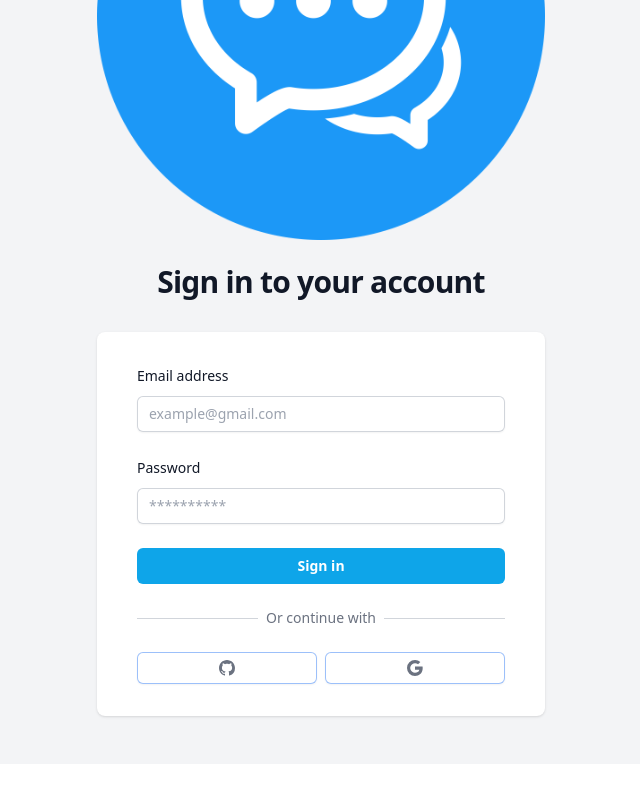
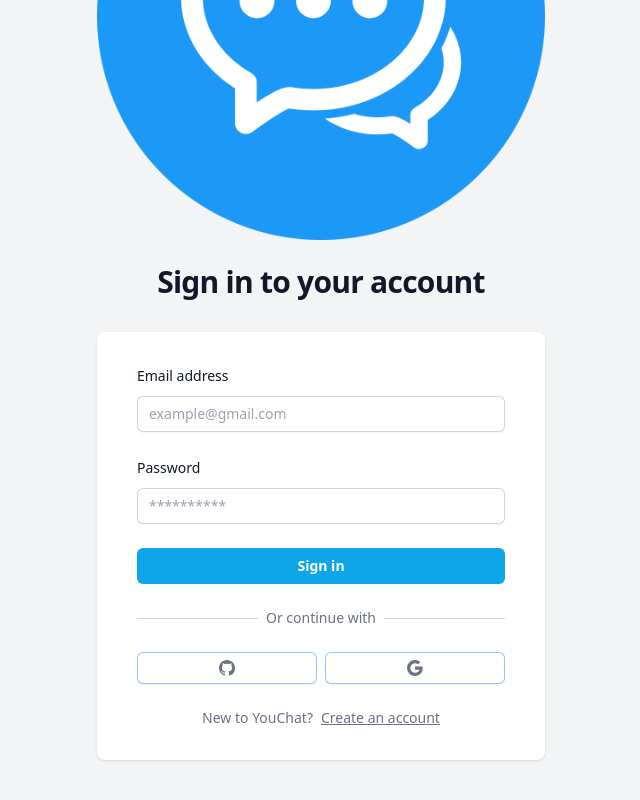
Before and after one commit to WalleMechson/youchat-private, a Next.js app: page / in a window 1280 px wide. Shown: the part 256-1056 px from the top of the page, without its empty margins (319-959 px from the left). Before the commit the page ends 1020 px from the top, so only its background shows below. Built offline with nearby package versions, Linux system fonts and the light colour scheme.

Commit message:
finished layout of AuthForm

```diff
--- a/components/AuthForm.tsx
+++ b/components/AuthForm.tsx
@@ -14,14 +14,13 @@
   const [variant, setVariant] = useState<VARIANT>("LOGIN");
   const [isLoading, setIsLoading] = useState<boolean>(false);
 
-  const toggleVariant = () =>
-    useCallback(() => {
-      if (variant === "LOGIN") {
-        setVariant("REGISTER");
-      } else {
-        setVariant("LOGIN");
-      }
-    }, []);
+  const toggleVariant = useCallback(() => {
+    if (variant === "LOGIN") {
+      setVariant("REGISTER");
+    } else {
+      setVariant("LOGIN");
+    }
+  }, [variant]);
 
   const {
     register,
@@ -109,6 +108,26 @@
             onClick={() => onSocialAction("google")}
           />
         </Seperator>
+        <div
+          className="
+            flex
+            gap-2
+            justify-center
+            text-sm
+            mt-6
+            px-2
+            text-gray-500
+        "
+        >
+          <div>
+            {variant === "LOGIN"
+              ? "New to YouChat?"
+              : "Already have an account?"}
+          </div>
+          <div onClick={toggleVariant} className="underline cursor-pointer">
+            {variant === "LOGIN" ? "Create an account" : "Login here"}
+          </div>
+        </div>
       </div>
     </div>
   );
```
